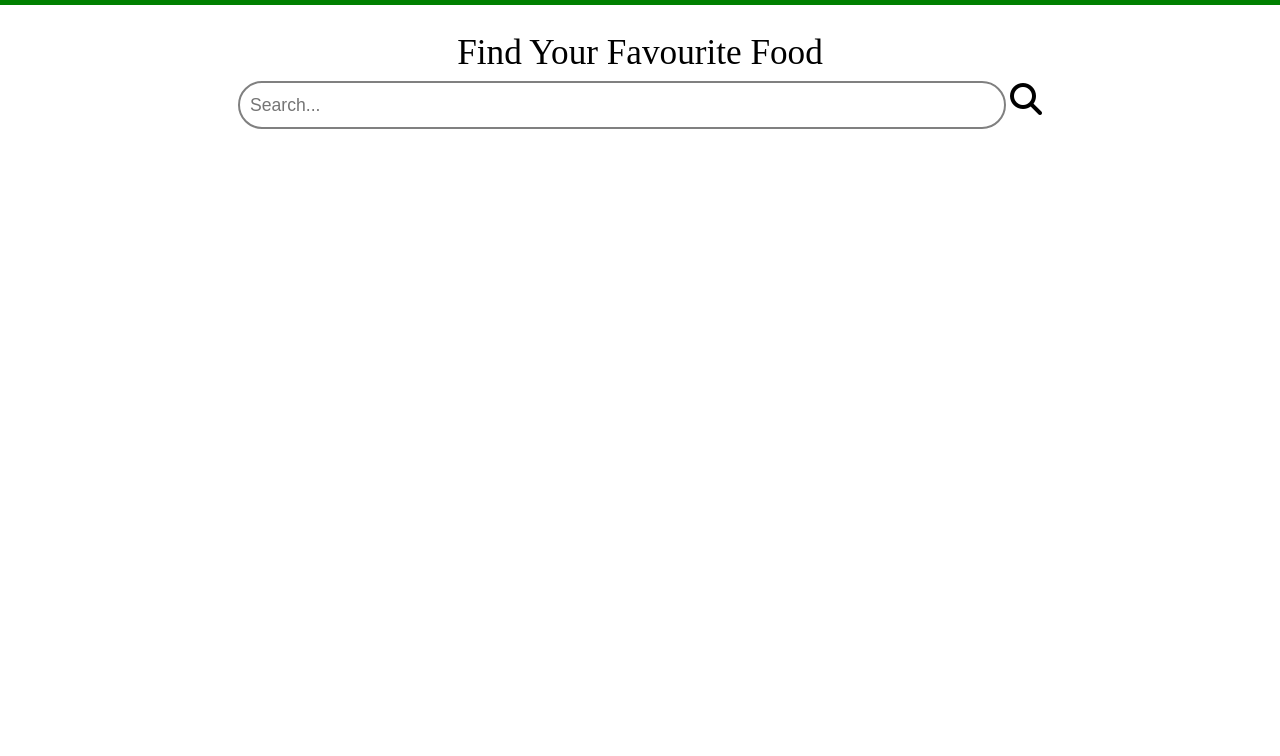
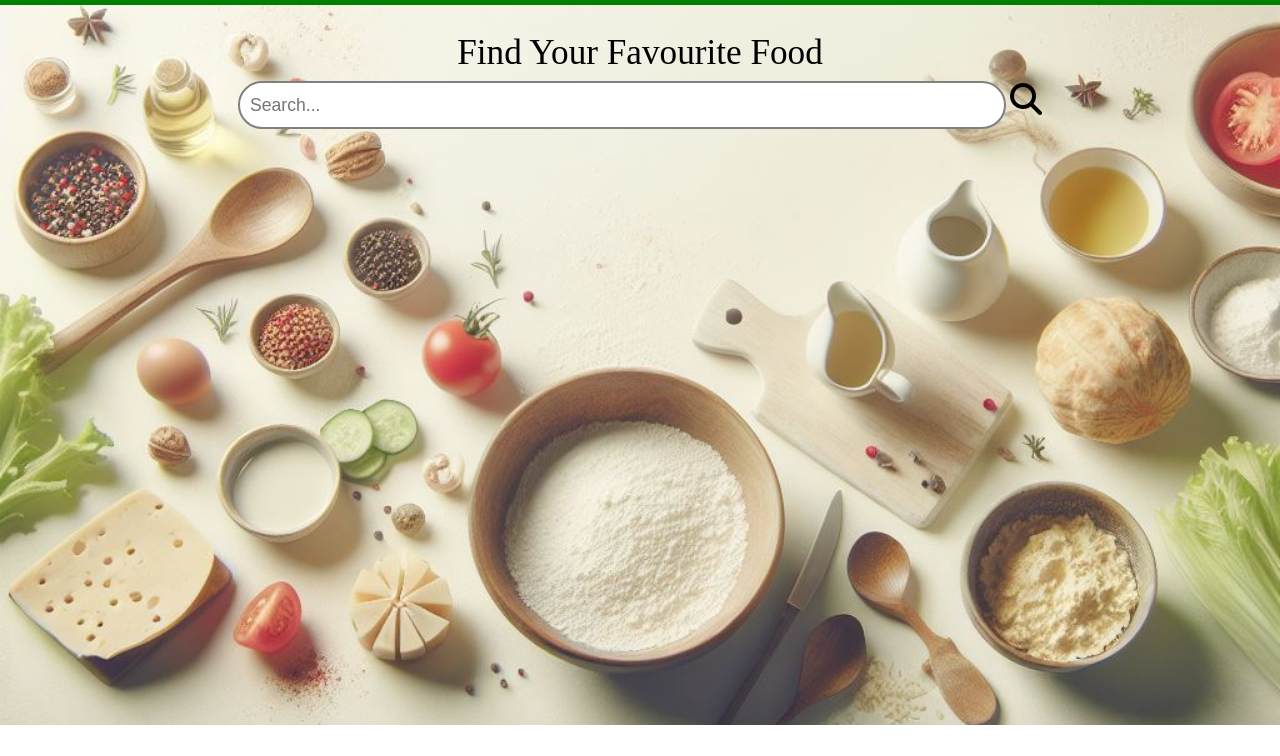
Before and after one commit to krishnathakur03/Meal-app, a plain HTML site: page index.html in a window 1280 px wide. Shown: the part 44-800 px from the top of the page. Drawn offline with Linux system fonts and the light colour scheme.

Commit message:
logo path set

```diff
--- a/index.html
+++ b/index.html
@@ -4,7 +4,7 @@
     <meta charset="UTF-8">
     <meta name="viewport" content="width=device-width, initial-scale=1.0">
     <title>Meal App</title>
-    <link rel="shortcut icon" href="./logo/Chef logo 1.png" type="image/x-icon">
+    <link rel="shortcut icon" href="./asset/Chef logo.png" type="image/x-icon">
     <link rel="stylesheet" href="style.css">
     <script src="https://kit.fontawesome.com/8fc0d6d4a4.js" crossorigin="anonymous"></script>
 </head>
--- a/style.css
+++ b/style.css
@@ -23,7 +23,7 @@ nav a {
     text-decoration: none;
 }
 main {
-    background-image: url('Designer1.png');
+    background-image: url('./asset/Designer1.png');
     background-repeat: no-repeat;
     background-size: cover;
     height: 90vh;
```
Also changed, not shown: asset/Chef logo.png (renamed from logo/Chef logo.png), asset/Designer1.png (added).
